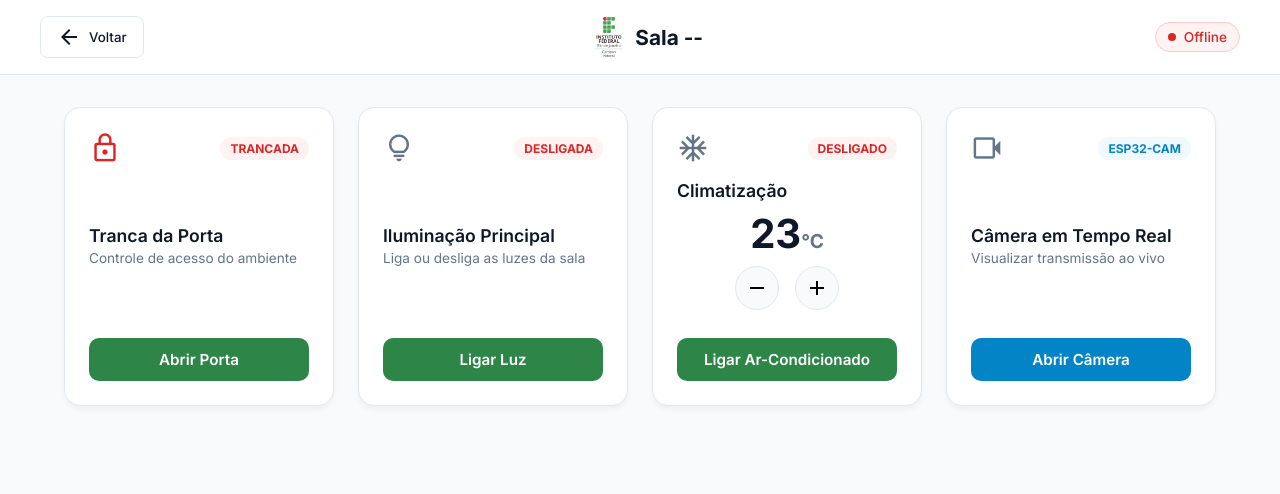
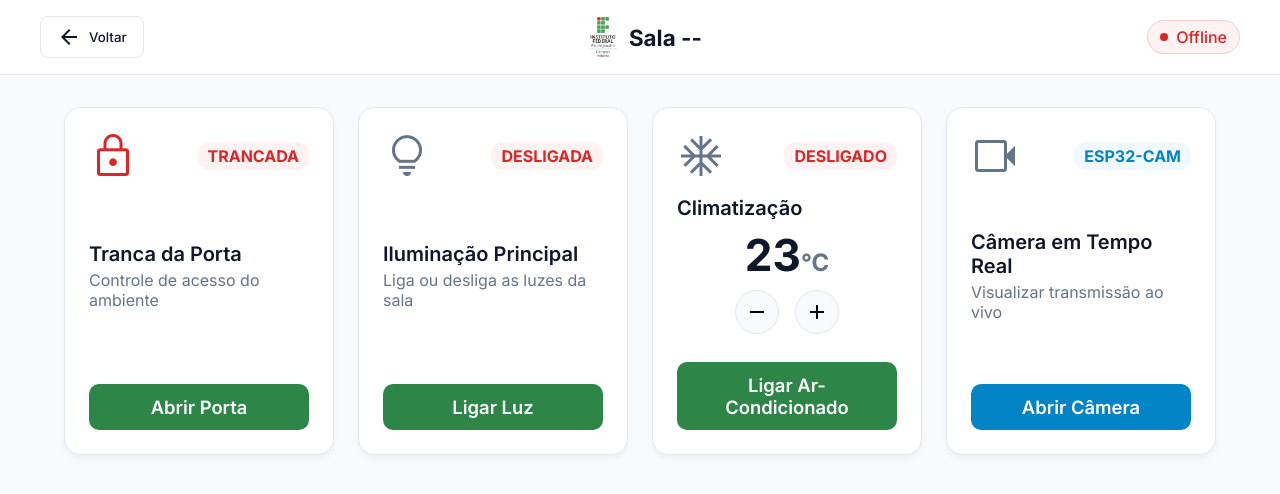
Before and after one commit to Automacao-2/automacao-2, a plain HTML site: page sala_/index_sala.html in a window 1280 px wide. Drawn offline with nearby package versions, Linux system fonts and the light colour scheme; no server answers.

Commit message:
Increase font sizes in style_sala.css

```diff
--- a/sala_/style_sala.css
+++ b/sala_/style_sala.css
@@ -42,7 +42,7 @@ body {
     padding: 12px 20px;
     border-radius: 8px;
     box-shadow: 0 4px 12px rgba(0,0,0,0.15);
-    font-size: 0.9rem;
+    font-size: 1.1rem;
     z-index: 2000;
     opacity: 0;
     transform: translateY(-20px);
@@ -104,7 +104,7 @@ body {
 }
 
 .brand h1 {
-    font-size: 1.3rem;
+    font-size: 1.4rem;
     font-weight: 700;
 }
 
@@ -112,7 +112,7 @@ body {
     display: flex;
     align-items: center;
     gap: 8px;
-    font-size: 0.85rem;
+    font-size: 1rem;
     padding: 6px 12px;
     border-radius: 20px;
     font-weight: 500;
@@ -181,12 +181,12 @@ body {
 }
 
 .card-icon {
-    font-size: 32px;
+    font-size: 48px;
     color: var(--text-muted);
 }
 
 .badge {
-    font-size: 0.75rem;
+    font-size: 1rem;
     font-weight: 700;
     padding: 4px 10px;
     border-radius: 12px;
@@ -209,20 +209,20 @@ body {
 }
 
 .card-body h3 {
-    font-size: 1.1rem;
+    font-size: 1.25rem;
     font-weight: 600;
     margin-bottom: 4px;
 }
 
 .card-body p {
-    font-size: 0.85rem;
+    font-size: 1rem;
     color: var(--text-muted);
     margin-bottom: 16px;
 }
 
 /* Ar Condicionado Temperatura */
 .temp-display {
-    font-size: 2.5rem;
+    font-size: 2.75rem;
     font-weight: 700;
     color: var(--text-main);
     text-align: center;
@@ -230,7 +230,7 @@ body {
 }
 
 .temp-display .unit {
-    font-size: 1.2rem;
+    font-size: 1.5rem;
     color: var(--text-muted);
 }
 
@@ -265,7 +265,7 @@ body {
     border-radius: 10px;
     border: none;
     font-weight: 600;
-    font-size: 0.95rem;
+    font-size: 1.15rem;
     cursor: pointer;
     background-color: var(--primary);
     color: white;
@@ -331,12 +331,12 @@ body {
 }
 
 .modal-header h2 {
-    font-size: 1.1rem;
+    font-size: 1.3rem;
     font-weight: 600;
 }
 
 .fechar {
-    font-size: 24px;
+    font-size: 48px;
     color: var(--text-muted);
     cursor: pointer;
 }
```
